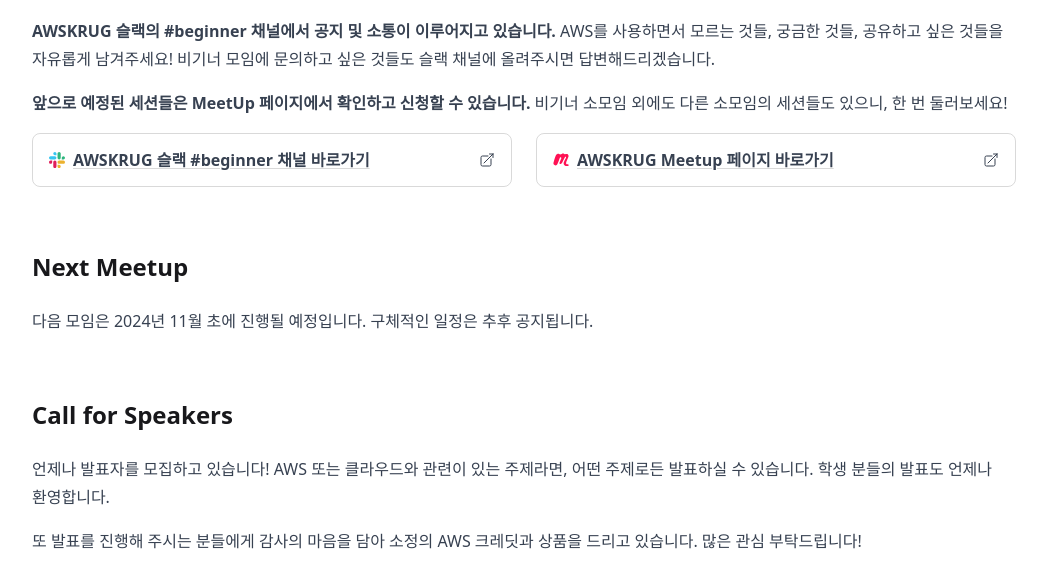
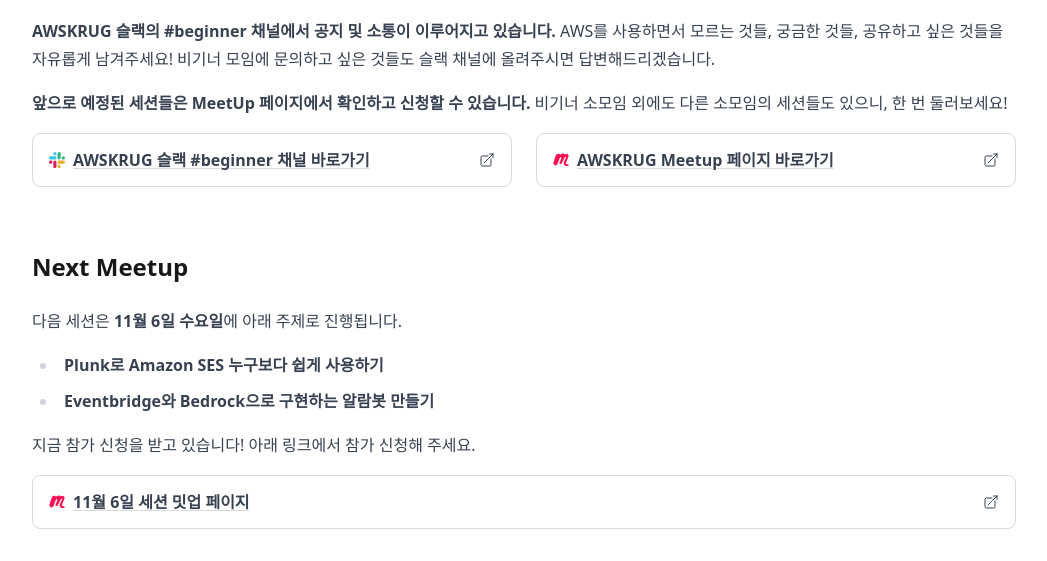
Before and after one commit to awskrug/beginner-group, an Astro site in the folder website/: page / in a window 1280 px wide. Shown: the part 239-800 px from the top of the page, without its empty margins (116-1163 px from the left). Built offline with nearby package versions, Linux system fonts and the light colour scheme; Astro itself is replaced by a stand-in of ours; a web font is replaced by a local one.

Commit message:
Update next meetup (11.6)

```diff
--- a/website/src/pages/index.astro
+++ b/website/src/pages/index.astro
@@ -89,9 +89,29 @@
         <article class="space-y-4">
           <h2 class="font-semibold text-2xl">Next Meetup</h2>
           <p>
-            다음 모임은 2024년 11월 초에 진행될 예정입니다. 구체적인 일정은 추후
-            공지됩니다.
+            다음 세션은 <b class="font-semibold">11월 6일 수요일</b>에 아래
+            주제로 진행됩니다.
           </p>
+
+          <p>
+            <ul>
+              <li class="font-semibold">
+                Plunk로 Amazon SES 누구보다 쉽게 사용하기
+              </li>
+              <li class="font-semibold">
+                Eventbridge와 Bedrock으로 구현하는 알람봇 만들기
+              </li>
+            </ul>
+          </p>
+
+          <p>
+            지금 참가 신청을 받고 있습니다! 아래 링크에서 참가 신청해 주세요.
+          </p>
+          <ArrowCardLink
+            title="11월 6일 세션 밋업 페이지"
+            href="https://www.meetup.com/ko-KR/awskrug/events/304245849/?slug=awskrug&eventId=303224793"
+            image={MeetUpSVG}
+          />
         </article>
       </section>
 
```
